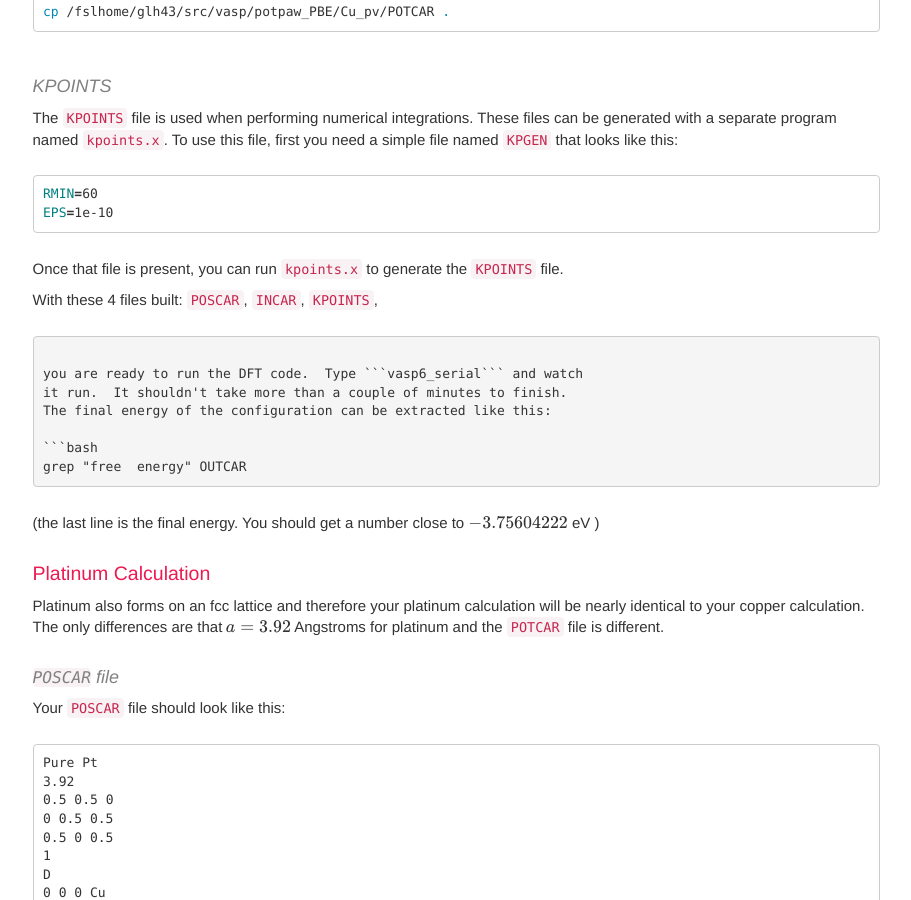
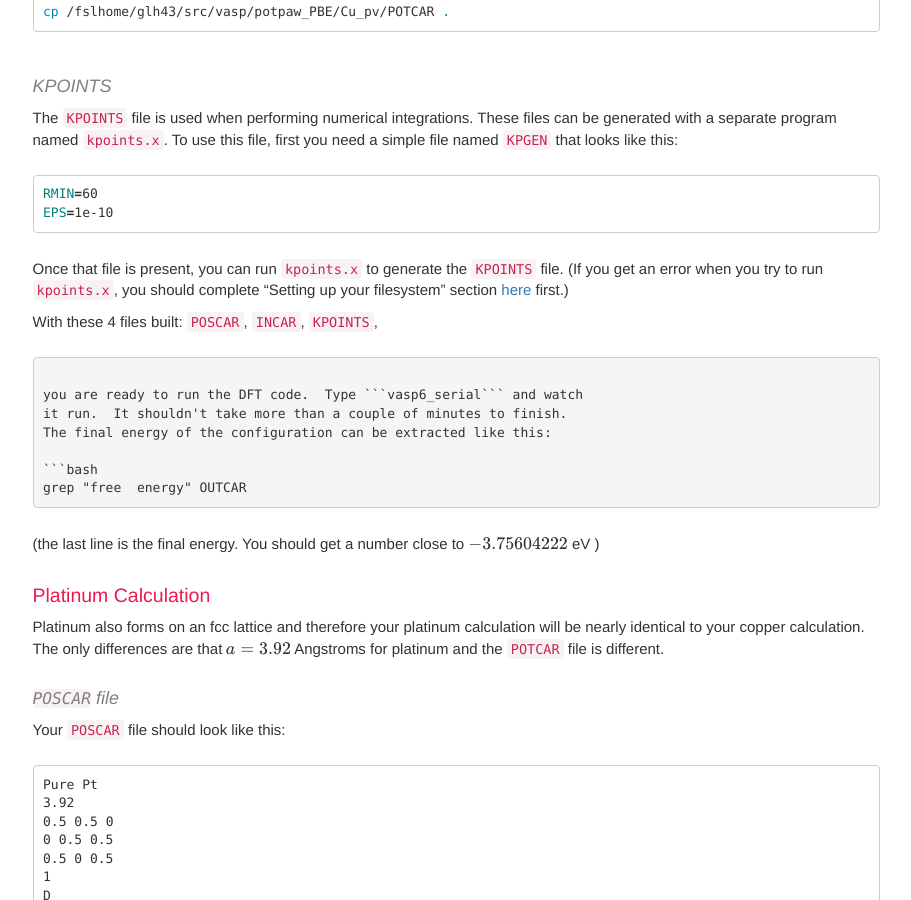
Before and after one commit to byui-physics/main, a Jekyll site: the page built from pages/Faculty/NelsonL/materialsResearch/formationEnergies.md, in a window 1280 px wide and 900 px high, scrolled down 2288 px. Shown: the whole window, without its empty margins (330-1241 px from the left). Built offline with Jekyll 4.4.1, drawn with Linux system fonts in a browser that asks for light colours; formulas are drawn with MathJax 3; comment, search, counter and statistics services are not loaded.

Commit message:
Adding little stuff

````diff
--- a/pages/Faculty/NelsonL/materialsResearch/formationEnergies.md
+++ b/pages/Faculty/NelsonL/materialsResearch/formationEnergies.md
@@ -123,7 +123,9 @@ EPS=1e-10
 ```
 
 Once that file is present, you can run ```kpoints.x``` to generate the
-```KPOINTS``` file.
+```KPOINTS``` file. (If you get an error when you try to run
+```kpoints.x```, you should complete
+"Setting up your filesystem" section [here](gettingStarted.html) first.)
 
 
 With these 4 files built: ```POSCAR```, ```INCAR```, ```KPOINTS```,
````
